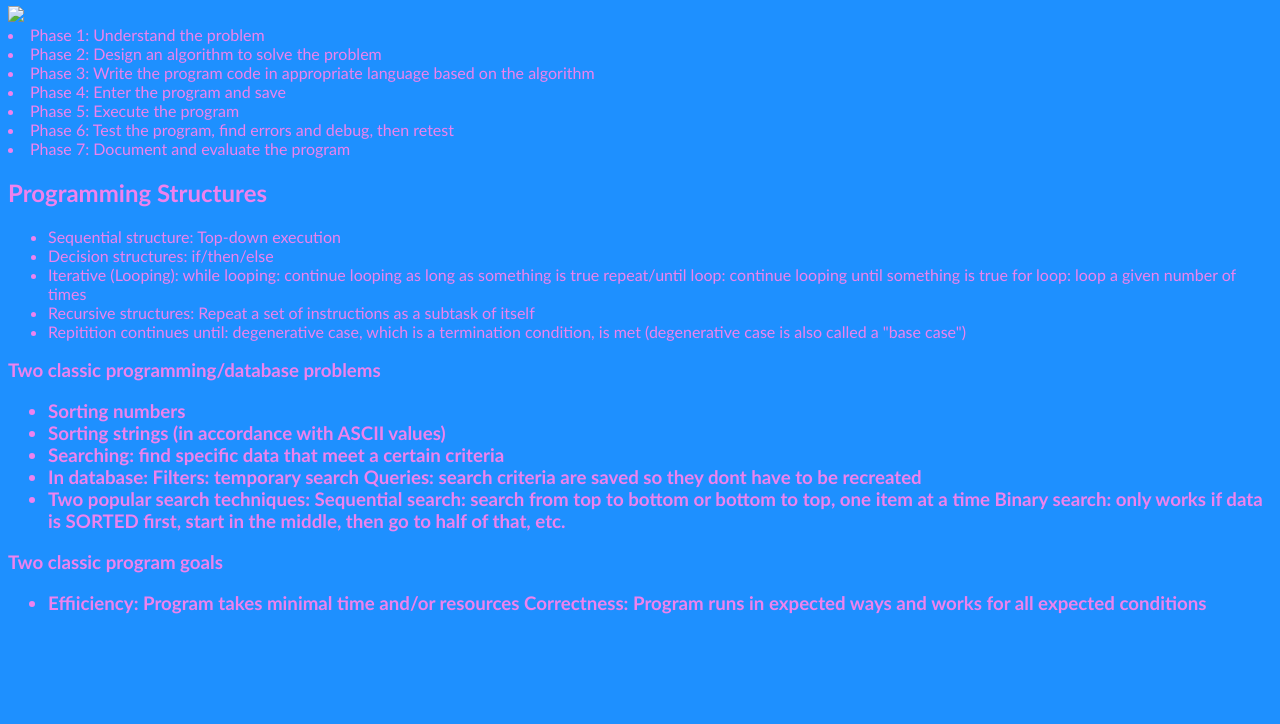
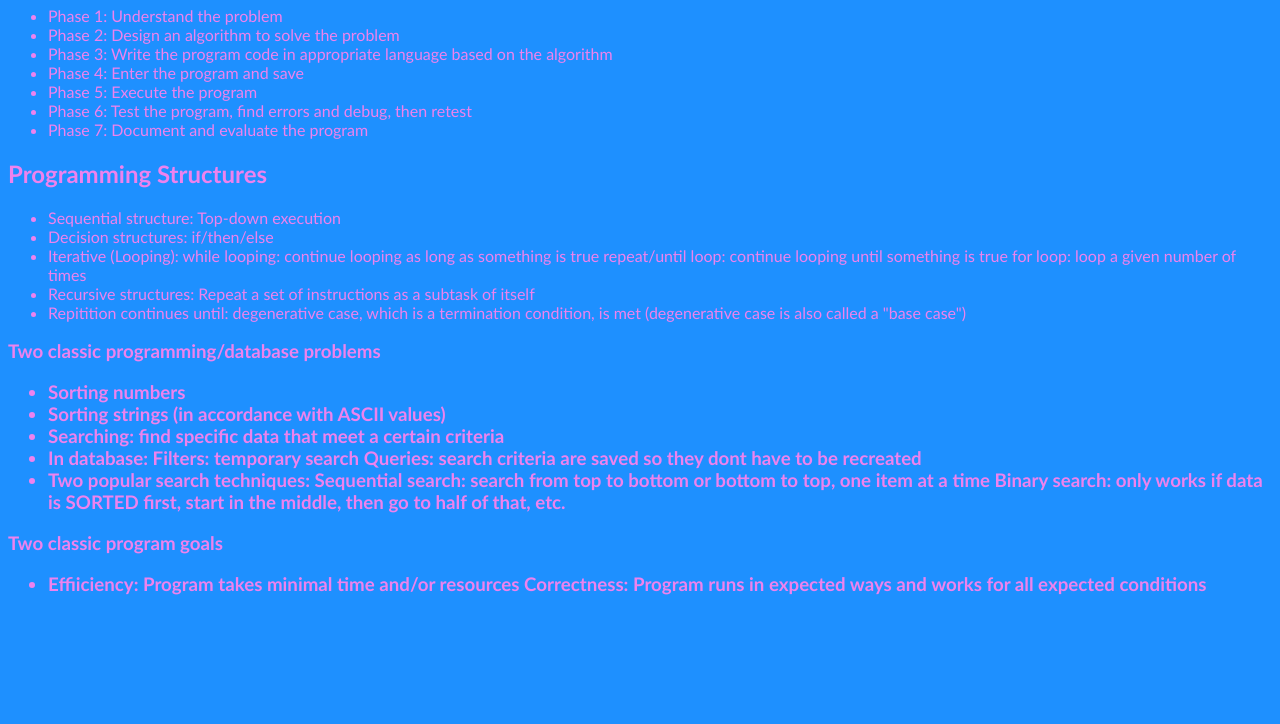
Before and after one commit to dgonzalez-pvcc/dgonzalez-pvcc.github.io, a plain HTML site: page programming (1).html in a window 1280 px wide. Shown: the part 76-800 px from the top of the page. Drawn offline with Linux system fonts and the light colour scheme.

Commit message:
Update programming (1).html

```diff
--- a/programming (1).html
+++ b/programming (1).html
@@ -10,7 +10,7 @@
 <body style = "background-color: DodgerBlue; color : violet; font-family: calibri, arial, sans-serif;">
 
 <h1>Phases of Computer program development</h1>
-<img src = !!!!!!!!!!!!!!!!!!!!!!!!!!!!!!!!!!!!!!!!!!!!!!!!!!!!!!!!!!!!!!!!!!!!!!!!!!!!!!!!!!!!!!!!!!!!!!!
+
 <ul>
 	<li>Phase 1: Understand the problem</li>
 	<li>Phase 2: Design an algorithm to solve the problem</li>
```
